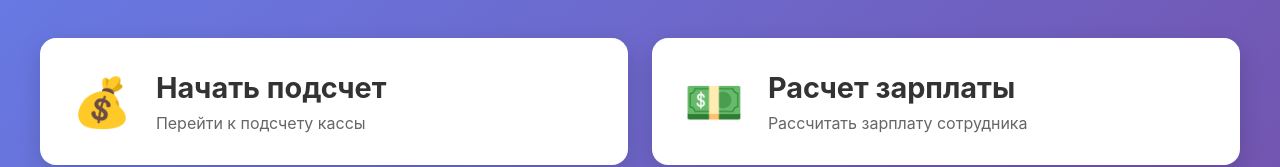
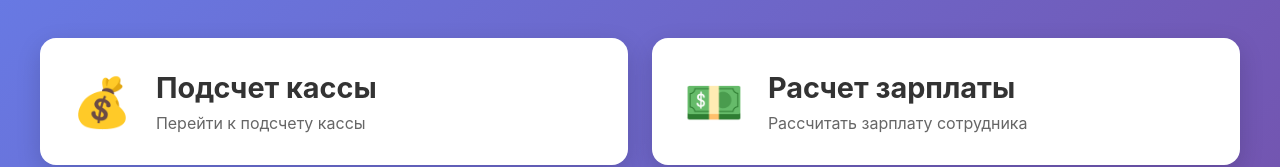
Before and after one commit to Soragy-bot/Accounting-system, a React (Vite) app: page / in a window 1280 px wide. Shown: the part 205-372 px from the top of the page. Built offline with nearby package versions, Linux system fonts and the light colour scheme.

Commit message:
Update title in index.html and add README.md for project documentation. Modify button text in HomePage component for consistency.

```diff
--- a/index.html
+++ b/index.html
@@ -4,7 +4,7 @@
     <meta charset="UTF-8" />
     <link rel="icon" type="image/svg+xml" href="/vite.svg" />
     <meta name="viewport" content="width=device-width, initial-scale=1.0" />
-    <title>Подсчет Кассы</title>
+    <title>Система учета</title>
   </head>
   <body>
     <div id="root"></div>
--- a/src/pages/HomePage.tsx
+++ b/src/pages/HomePage.tsx
@@ -64,7 +64,7 @@ export const HomePage: React.FC = () => {
           <Link to="/cash-counter" className={styles.primaryButton}>
             <span className={styles.buttonIcon}>💰</span>
             <span className={styles.buttonText}>
-              <span className={styles.buttonTitle}>Начать подсчет</span>
+              <span className={styles.buttonTitle}>Подсчет кассы</span>
               <span className={styles.buttonDescription}>
                 Перейти к подсчету кассы
               </span>
```
Also changed, not shown: 1 other file (tests, documents, lock files or other folders).
